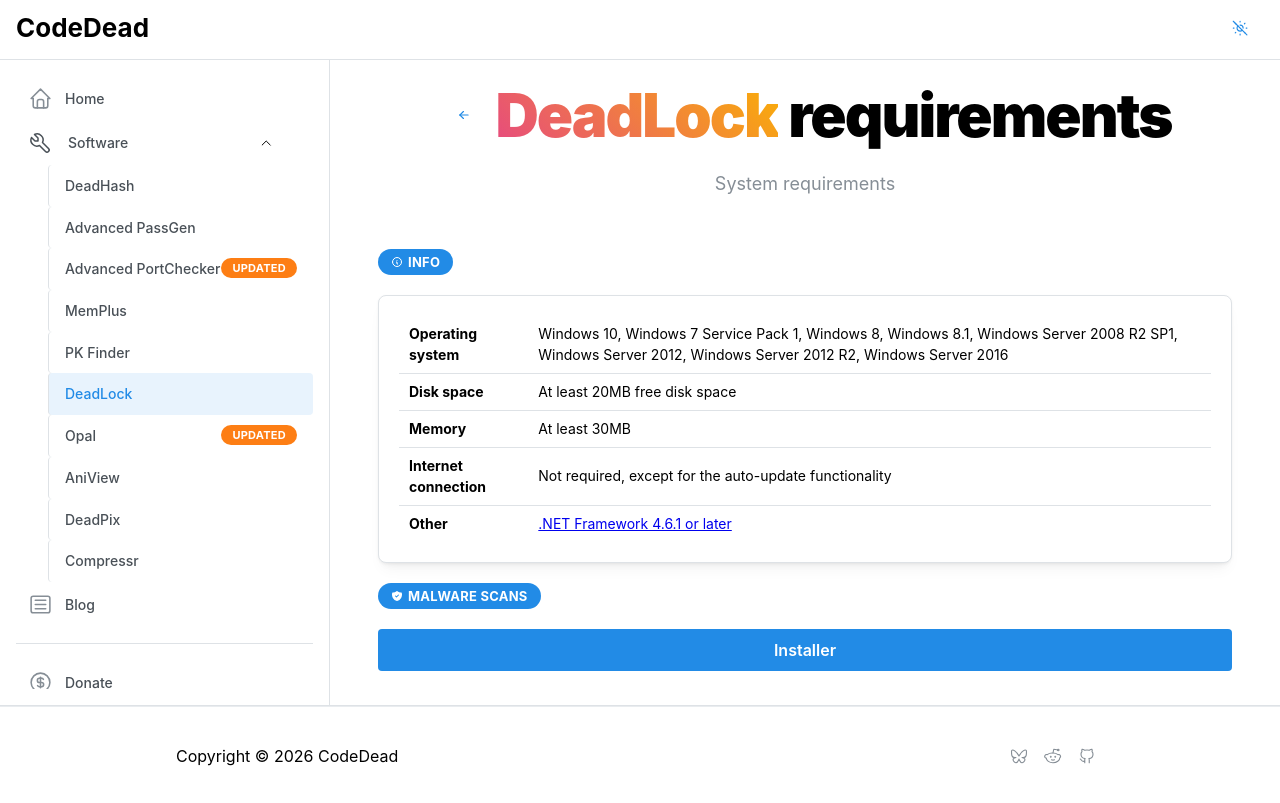
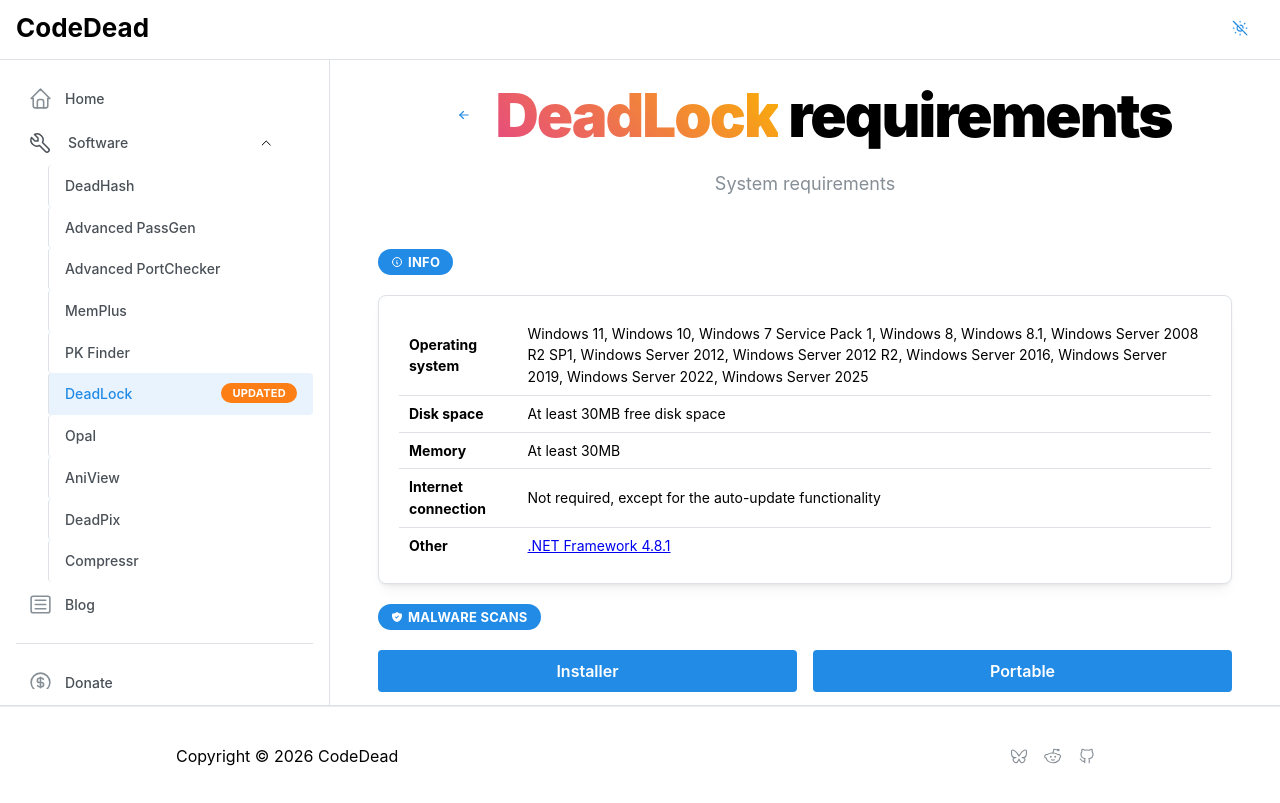
Before and after one commit to CodeDead/codedead.com, a Next.js app: page /software/deadlock/requirements in a window 1280 px wide. Both pictures are taken after a click on the icon 265 px from the left and 143 px from the top of the page. Built offline with nearby package versions, Linux system fonts and the light colour scheme.

Commit message:
feat: added deadlock release notes, dependency upgrades

```diff
--- a/components/NavBar/index.jsx
+++ b/components/NavBar/index.jsx
@@ -1,19 +1,11 @@
 import React, { useContext, useState } from 'react';
 import Link from 'next/link';
 import { useRouter } from 'next/navigation';
-import {
-  IconArticle,
-  IconChevronRight,
-  IconCoin,
-  IconHome,
-  IconInfoCircle,
-  IconLockSquare,
-  IconMail,
-  IconTool,
-} from '@tabler/icons-react';
+import { IconArticle, IconChevronRight, IconCoin, IconHome, IconInfoCircle, IconLockSquare, IconMail, IconTool } from '@tabler/icons-react';
 import { Badge, Box, Collapse, Divider, Group, ScrollArea } from '@mantine/core';
 import { MainContext } from '../../contexts/MainContextProvider';
 import classes from './navbar.module.css';
+
 
 const NavBar = () => {
   const router = useRouter();
@@ -56,7 +48,11 @@ const NavBar = () => {
               className={classes.chevron}
               stroke={1.5}
               size={16}
-              style={{ transform: softwareOpened ? 'rotate(-90deg)' : 'none', cursor: 'pointer', flexGrow: 1 }}
+              style={{
+                transform: softwareOpened ? 'rotate(-90deg)' : 'none',
+                cursor: 'pointer',
+                flexGrow: 1,
+              }}
               onClick={() => setSoftwareOpened((prev) => !prev)}
             />
           </Group>
@@ -96,9 +92,6 @@ const NavBar = () => {
               }}
             >
               <span>Advanced PortChecker</span>
-              <Badge color="orange" style={{ float: 'right' }}>
-                Updated
-              </Badge>
             </Link>
             <Link
               className={classes.link2}
@@ -135,6 +128,9 @@ const NavBar = () => {
               }}
             >
               <span>DeadLock</span>
+              <Badge color="orange" style={{ float: 'right' }}>
+                Updated
+              </Badge>
             </Link>
             <Link
               className={classes.link2}
@@ -147,9 +143,6 @@ const NavBar = () => {
               }}
             >
               <span>Opal</span>
-              <Badge color="orange" style={{ float: 'right' }}>
-                Updated
-              </Badge>
             </Link>
             <Link
               className={classes.link2}
--- a/package.json
+++ b/package.json
@@ -48,7 +48,7 @@
     "@types/eslint-plugin-jsx-a11y": "^6.10.1",
     "@types/jest": "^30.0.0",
     "@types/node": "^25.2.3",
-    "@types/react": "19.2.13",
+    "@types/react": "19.2.14",
     "@types/xml2js": "^0.4.14",
     "babel-loader": "^10.0.0",
     "eslint": "^10.0.0",
@@ -62,7 +62,7 @@
     "prettier": "^3.8.1",
     "storybook": "^10.2.8",
     "storybook-dark-mode": "^4.0.2",
-    "stylelint": "^17.2.0",
+    "stylelint": "^17.3.0",
     "stylelint-config-standard-scss": "^17.0.0",
     "ts-jest": "^29.4.6",
     "typescript": "5.9.3",
--- a/pages/software/deadlock/requirements.jsx
+++ b/pages/software/deadlock/requirements.jsx
@@ -2,21 +2,11 @@ import React, { useContext, useEffect } from 'react';
 import Head from 'next/head';
 import { useRouter } from 'next/navigation';
 import { IconArrowLeft, IconInfoCircle, IconShieldCheckFilled } from '@tabler/icons-react';
-import {
-  Badge,
-  Button,
-  Card,
-  Center,
-  Container,
-  Grid,
-  Group,
-  Table,
-  Text,
-  Title,
-} from '@mantine/core';
+import { Badge, Button, Card, Center, Container, Grid, Group, Table, Text, Title } from '@mantine/core';
 import { MainContext } from '../../../contexts/MainContextProvider';
 import { setPageIndex } from '../../../reducers/MainReducer/Actions';
 import classes from '../../../public/title.module.css';
+
 
 const DeadLockRequirements = () => {
   const [, d] = useContext(MainContext);
@@ -82,15 +72,16 @@ const DeadLockRequirements = () => {
                       <b>Operating system</b>
                     </Table.Td>
                     <Table.Td>
-                      Windows 10, Windows 7 Service Pack 1, Windows 8, Windows 8.1, Windows Server
-                      2008 R2 SP1, Windows Server 2012, Windows Server 2012 R2, Windows Server 2016
+                      Windows 11, Windows 10, Windows 7 Service Pack 1, Windows 8, Windows 8.1, Windows Server
+                      2008 R2 SP1, Windows Server 2012, Windows Server 2012 R2, Windows Server 2016, Windows Server 2019, Windows Server 2022,
+                      Windows Server 2025
                     </Table.Td>
                   </Table.Tr>
                   <Table.Tr>
                     <Table.Td>
                       <b>Disk space</b>
                     </Table.Td>
-                    <Table.Td>At least 20MB free disk space</Table.Td>
+                    <Table.Td>At least 30MB free disk space</Table.Td>
                   </Table.Tr>
                   <Table.Tr>
                     <Table.Td>
@@ -110,11 +101,11 @@ const DeadLockRequirements = () => {
                     </Table.Td>
                     <Table.Td>
                       <a
-                        href="https://www.microsoft.com/en-us/download/details.aspx?id=49982"
+                        href="https://dotnet.microsoft.com/en-us/download/dotnet-framework/net481"
                         rel="noreferrer"
                         target="_blank"
                       >
-                        .NET Framework 4.6.1 or later
+                        .NET Framework 4.8.1
                       </a>
                     </Table.Td>
                   </Table.Tr>
@@ -130,16 +121,28 @@ const DeadLockRequirements = () => {
           </Group>
 
           <Grid mt={20}>
-            <Grid.Col span={{ base: 12, md: 12, lg: 12 }}>
+            <Grid.Col span={{ base: 12, md: 6, lg: 6 }}>
               <Button
                 component="a"
-                href="https://www.virustotal.com/gui/file/edfe8daab3ff2ac264a7cf44699b8d1e96de1cba9ec03eaba0ccb0c8e988bd00/detection"
+                href="https://www.virustotal.com/gui/file/aa0aa76f19e8fa03aed5c19d6a3cad4100b17478cf225991cb312b117322e4fd?nocache=1"
                 target="_blank"
                 rel="noreferrer noopener"
                 fullWidth
                 size="md"
               >
                 Installer
+              </Button>
+            </Grid.Col>
+            <Grid.Col span={{ base: 12, md: 6, lg: 6 }}>
+              <Button
+                component="a"
+                href="https://www.virustotal.com/gui/file/a7a103adbfee67c087a32529bc18ae3f0a0ff09f8112194b2e5d74432c9b0051?nocache=1"
+                target="_blank"
+                rel="noreferrer noopener"
+                fullWidth
+                size="md"
+              >
+                Portable
               </Button>
             </Grid.Col>
           </Grid>
```
Also changed, not shown: pages/software/deadlock/index.jsx (+17 -27 lines), posts/2026/02/15/deadlock-1.5.1.md (added, +48 -0 lines), public/Software/DeadLock/version.txt, 2 other files (tests, documents, lock files or other folders).
